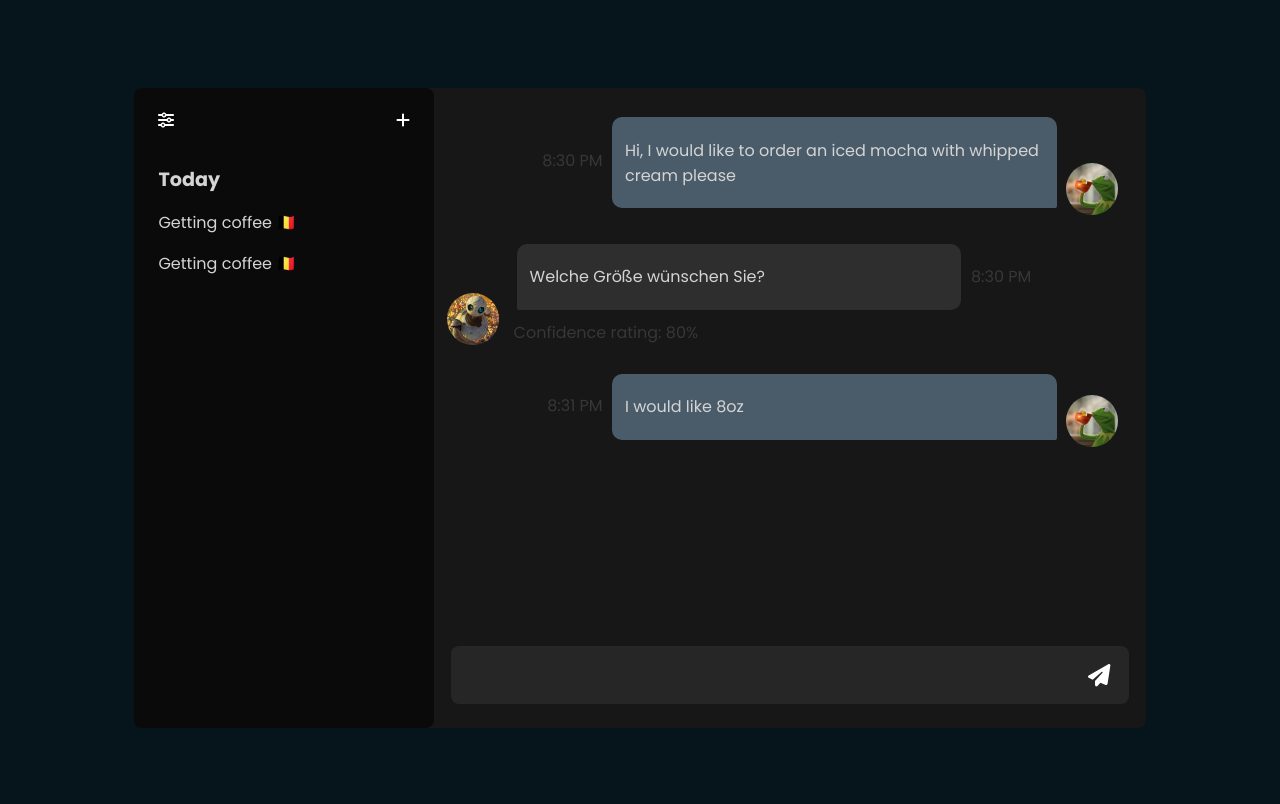
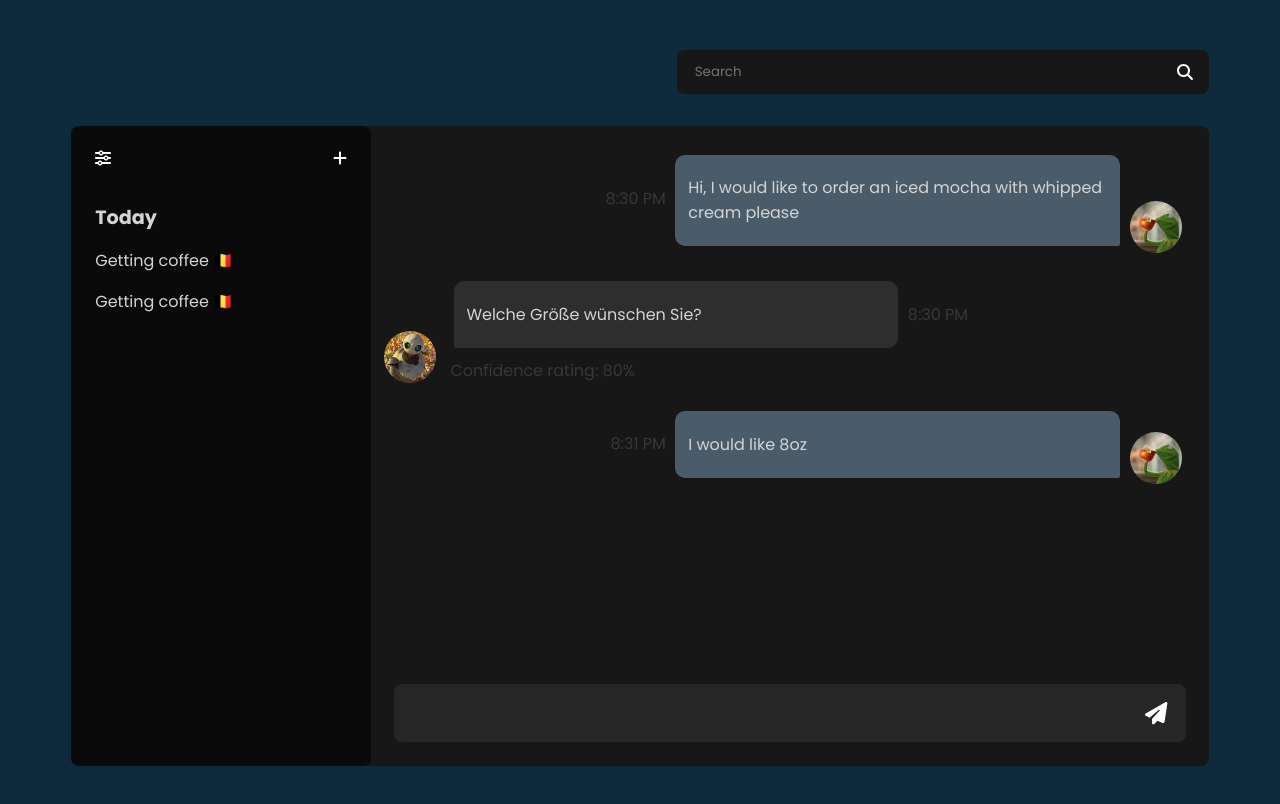
Before and after one commit to Allison-Ho/yapinLang, a React (Create React App) app in the folder client/: page / in a window 1280 px wide. Shown: the top 804 px of the page. Built offline with nearby package versions, Linux system fonts and the light colour scheme.

Commit message:
add searchbar

```diff
--- a/client/src/App.js
+++ b/client/src/App.js
@@ -1,9 +1,13 @@
 import React from 'react';
 import MainView from './Components/MainView/MainView';
+import Searchbar from './Components/Searchbar/Searchbar';
 
 function App() {
   return(
-    <MainView></MainView>
+    <main>
+      <Searchbar></Searchbar>
+      <MainView></MainView>
+    </main>
   )
 }
 
--- a/client/src/Components/MainView/MainView.css
+++ b/client/src/Components/MainView/MainView.css
@@ -1,7 +1,7 @@
 #chat-window {
   display: flex;
   height: 80%;
-  width: 80%;
+  width: 90%;
   background-color: var(--bg-gray);
   border-radius: 8px;
 }
--- /dev/null
+++ b/client/src/Components/Searchbar/Searchbar.css
@@ -0,0 +1,29 @@
+.search-bar {
+  width: 90%;
+  margin-bottom: 2em;
+  display: flex;
+  justify-content: flex-end;
+}
+
+.search-container {
+  text-align: end;
+  background-color: var(--bg-gray);
+  width: 500px;
+  height: 34px;
+  display: flex;
+  justify-content: space-between;
+  align-items: center;
+  border-radius: 8px;
+  padding: 0.3em 1em;
+}
+
+input {
+  font-family: "Poppins", serif;
+  background-color: var(--bg-gray);
+  color: var(--text-white);
+  border: none;
+}
+
+input:focus {
+  outline: none;
+}
--- /dev/null
+++ b/client/src/Components/Searchbar/Searchbar.jsx
@@ -0,0 +1,17 @@
+import React from 'react';
+import './Searchbar.css';
+import { FontAwesomeIcon } from '@fortawesome/react-fontawesome';
+import { faMagnifyingGlass } from '@fortawesome/free-solid-svg-icons';
+
+function Searchbar() {
+  return (
+    <div className='search-bar'>
+      <div className='search-container'>
+        <input type='text' placeholder='Search'></input>
+        <FontAwesomeIcon icon={faMagnifyingGlass} style={{color: "#ffffff",}} />
+      </div>
+    </div>
+  )
+}
+
+export default Searchbar;
--- a/client/src/index.css
+++ b/client/src/index.css
@@ -1,6 +1,6 @@
 :root {
   /* colors palette*/
-  --bg-blue: #06141B;
+  --bg-blue: #0d2b3c;
   --bg-gray: #171717;
   --bg-black: #0A0A0A;
   --input-gray: #262626;
@@ -12,16 +12,17 @@
 }
 
 
-body {
+body, #root {
   font-family: "Poppins", serif;
   background-color: var(--bg-blue);
   color: var(--text-white);
   height: 100vh;
 }
 
-#root {
+main {
   height: 100%;
   display: flex;
+  flex-direction: column;
   align-items: center;
   justify-content: center;
 }
```
